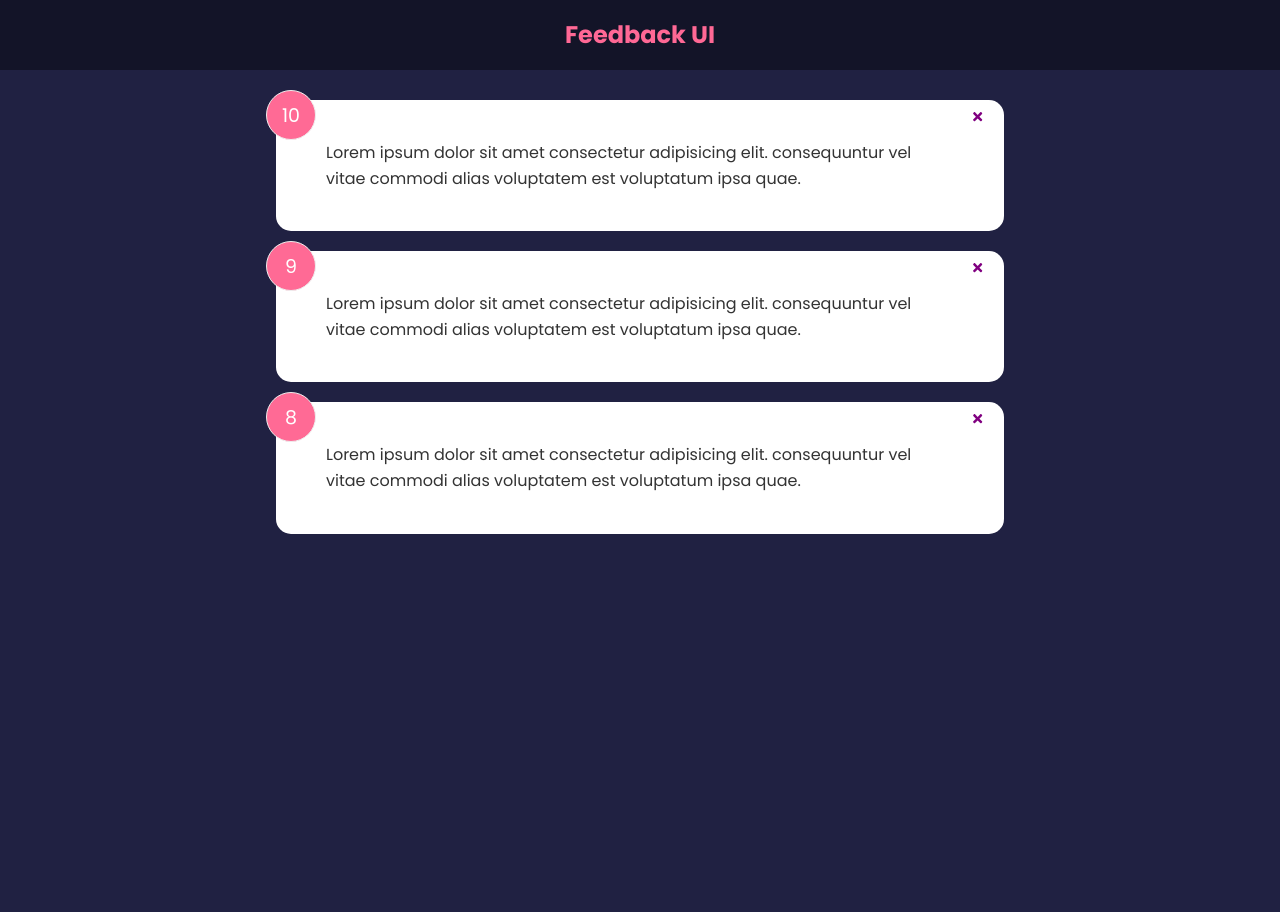
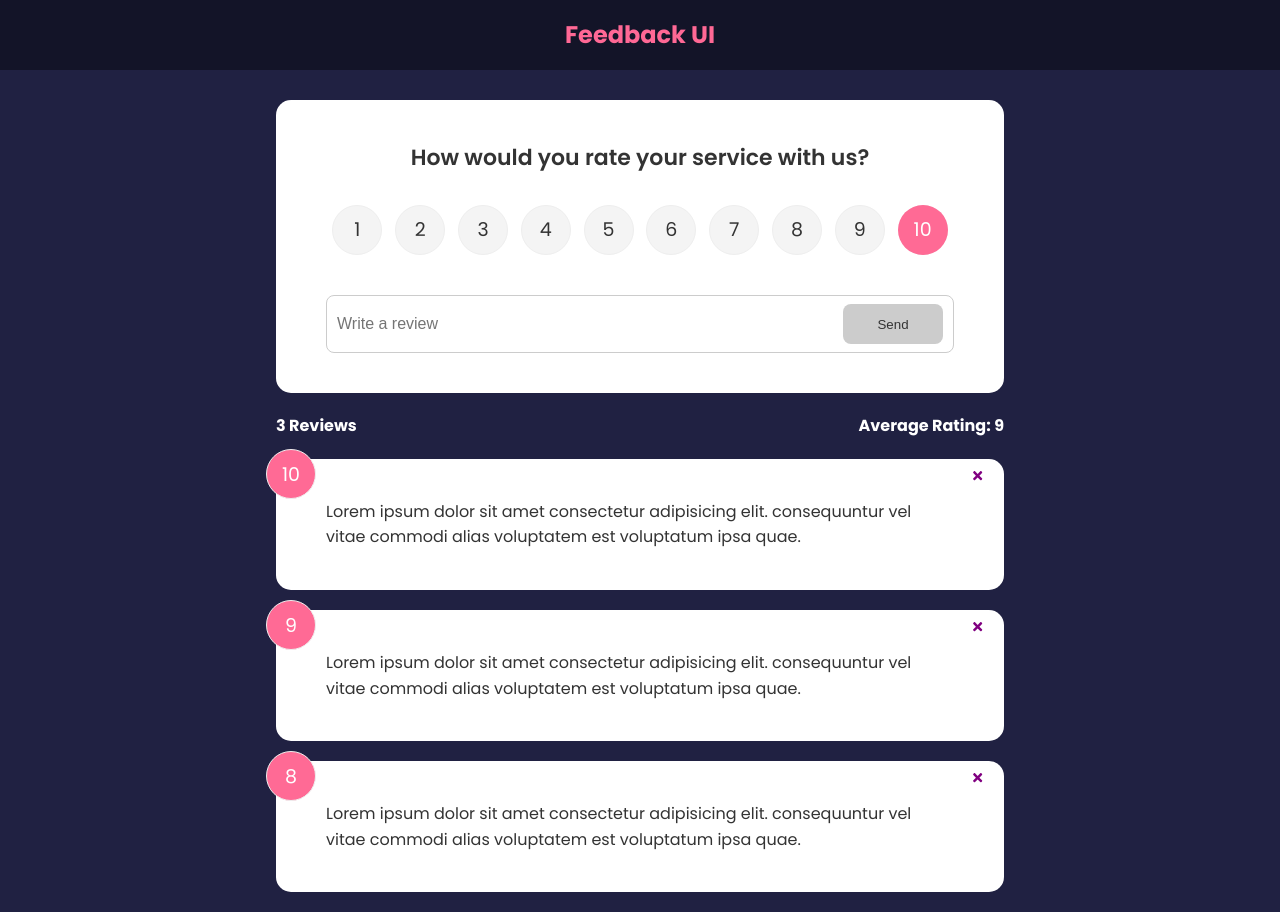
Before and after one commit to emines0/feedback-ui, a React (Create React App) app: page / in a window 1280 px wide. Before the commit the page ends 800 px from the top, so only its background shows below. Built offline with nearby package versions, Linux system fonts and the light colour scheme.

Commit message:
feedbackStats, feedbackRating

```diff
--- a/src/App.jsx
+++ b/src/App.jsx
@@ -2,6 +2,8 @@
 import Header from './components/Header'
 import FeedbackData from './Data/FeedbackData'
 import FeedbackList from './components/FeedbackList'
+import FeedbackStats from './components/FeedbackStats'
+import FeedbackForm from './components/FeedbackForm'
 
 function App() {
    const [feedback, setFeedback] = useState(FeedbackData)
@@ -15,6 +17,8 @@
       <>
          <Header />
          <div className='container'>
+            <FeedbackForm />
+            <FeedbackStats feedback={feedback} />
             <FeedbackList feedback={feedback} handleDelete={deleteFeedback} />
          </div>
       </>
--- /dev/null
+++ b/src/components/FeedbackForm.jsx
@@ -0,0 +1,44 @@
+import React from 'react'
+import Card from './shared/Card'
+import { useState } from 'react'
+import Button from './shared/Button'
+import RatingSelect from './RatingSelect'
+
+const FeedbackForm = () => {
+   const [text, setText] = useState('')
+   const [rating, setRating] = useState(10)
+   const [btnDisabled, setBtnDisabled] = useState(true)
+   const [message, setMessage] = useState('')
+
+   const handleTextChange = (e) => {
+      if (text === '') {
+         setBtnDisabled(true)
+         setMessage(null)
+      } else if (text !== '' && text.trim().length <= 10) {
+         setBtnDisabled(true)
+         setMessage('Text must be at least 10 characters')
+      } else {
+         setMessage(null)
+         setBtnDisabled(false)
+      }
+      setText(e.target.value)
+   }
+
+   return (
+      <Card>
+         <form>
+            <h2>How would you rate your service with us?</h2>
+            <RatingSelect select={(rating) => setRating(rating)} />
+            <div className='input-group'>
+               <input onChange={handleTextChange} type='text' placeholder='Write a review' value={text} />
+               <Button type='submit' isDisabled={btnDisabled}>
+                  Send
+               </Button>
+            </div>
+            {message && <div className='message'>{message}</div>}
+         </form>
+      </Card>
+   )
+}
+
+export default FeedbackForm
--- a/src/components/FeedbackItem.jsx
+++ b/src/components/FeedbackItem.jsx
@@ -1,6 +1,7 @@
 import { useState } from 'react'
 import Card from './shared/Card'
 import { FaTimes } from 'react-icons/fa'
+import PropTypes from 'prop-types'
 
 const FeedbackItem = ({ item, handleDelete }) => {
    const [rating, setRating] = useState(item.rating)
@@ -20,4 +21,8 @@
    )
 }
 
+Card.propTypes = {
+   item: PropTypes.array
+}
+
 export default FeedbackItem
--- a/src/components/FeedbackList.jsx
+++ b/src/components/FeedbackList.jsx
@@ -16,4 +16,8 @@
    )
 }
 
+FeedbackList.propTypes = {
+   feedback: PropTypes.array
+}
+
 export default FeedbackList
--- /dev/null
+++ b/src/components/FeedbackStats.jsx
@@ -0,0 +1,25 @@
+import React from 'react'
+import PropTypes from 'prop-types'
+
+const FeedbackStats = ({ feedback }) => {
+   // Calculate ragting avg
+   let average =
+      feedback.reduce((acc, cur) => {
+         return acc + cur.rating
+      }, 0) / feedback.length
+   // replace with rexex if it is 0 then replace with nothing
+   average = average.toFixed(1).replace(/[.,]0$/, '')
+
+   return (
+      <div className='feedback-stats'>
+         <h4>{feedback.length} Reviews</h4>
+         <h4>Average Rating: {isNaN(average) ? 0 : average}</h4>
+      </div>
+   )
+}
+
+FeedbackStats.propTypes = {
+   feedback: PropTypes.array.isRequired
+}
+
+export default FeedbackStats
--- /dev/null
+++ b/src/components/RatingSelect.jsx
@@ -0,0 +1,58 @@
+import React from 'react'
+import { useState } from 'react'
+
+const RatingSelect = ({ select }) => {
+   const [selected, setSelected] = useState(10)
+
+   const handleChange = (e) => {
+      setSelected(+e.currentTarget.value)
+      select(+e.currentTarget.value)
+   }
+
+   return (
+      <ul className='rating'>
+         <li>
+            <input type='radio' id='num1' name='rating' value='1' onChange={handleChange} checked={selected === 1} />
+            <label htmlFor='num1'>1</label>
+         </li>
+         <li>
+            <input type='radio' id='num2' name='rating' value='2' onChange={handleChange} checked={selected === 2} />
+            <label htmlFor='num2'>2</label>
+         </li>
+         <li>
+            <input type='radio' id='num3' name='rating' value='3' onChange={handleChange} checked={selected === 3} />
+            <label htmlFor='num3'>3</label>
+         </li>
+         <li>
+            <input type='radio' id='num4' name='rating' value='4' onChange={handleChange} checked={selected === 4} />
+            <label htmlFor='num4'>4</label>
+         </li>
+         <li>
+            <input type='radio' id='num5' name='rating' value='5' onChange={handleChange} checked={selected === 5} />
+            <label htmlFor='num5'>5</label>
+         </li>
+         <li>
+            <input type='radio' id='num6' name='rating' value='6' onChange={handleChange} checked={selected === 6} />
+            <label htmlFor='num6'>6</label>
+         </li>
+         <li>
+            <input type='radio' id='num7' name='rating' value='7' onChange={handleChange} checked={selected === 7} />
+            <label htmlFor='num7'>7</label>
+         </li>
+         <li>
+            <input type='radio' id='num8' name='rating' value='8' onChange={handleChange} checked={selected === 8} />
+            <label htmlFor='num8'>8</label>
+         </li>
+         <li>
+            <input type='radio' id='num9' name='rating' value='9' onChange={handleChange} checked={selected === 9} />
+            <label htmlFor='num9'>9</label>
+         </li>
+         <li>
+            <input type='radio' id='num10' name='rating' value='10' onChange={handleChange} checked={selected === 10} />
+            <label htmlFor='num10'>10</label>
+         </li>
+      </ul>
+   )
+}
+
+export default RatingSelect
--- /dev/null
+++ b/src/components/shared/Button.jsx
@@ -0,0 +1,25 @@
+import React from 'react'
+import PropTypes from 'prop-types'
+
+const Button = ({ children, version, type, isDisabled }) => {
+   return (
+      <button type={type} disabled={isDisabled} className={`btn btn-${version}`}>
+         {children}
+      </button>
+   )
+}
+
+Button.defaultProps = {
+   version: 'primary',
+   type: 'button',
+   isDisabled: false
+}
+
+Button.propTypes = {
+   children: PropTypes.node.isRequired,
+   version: PropTypes.string,
+   type: PropTypes.string,
+   isDisabled: PropTypes.bool
+}
+
+export default Button
```
Also changed, not shown: 7 other files (tests, documents, lock files or other folders).
